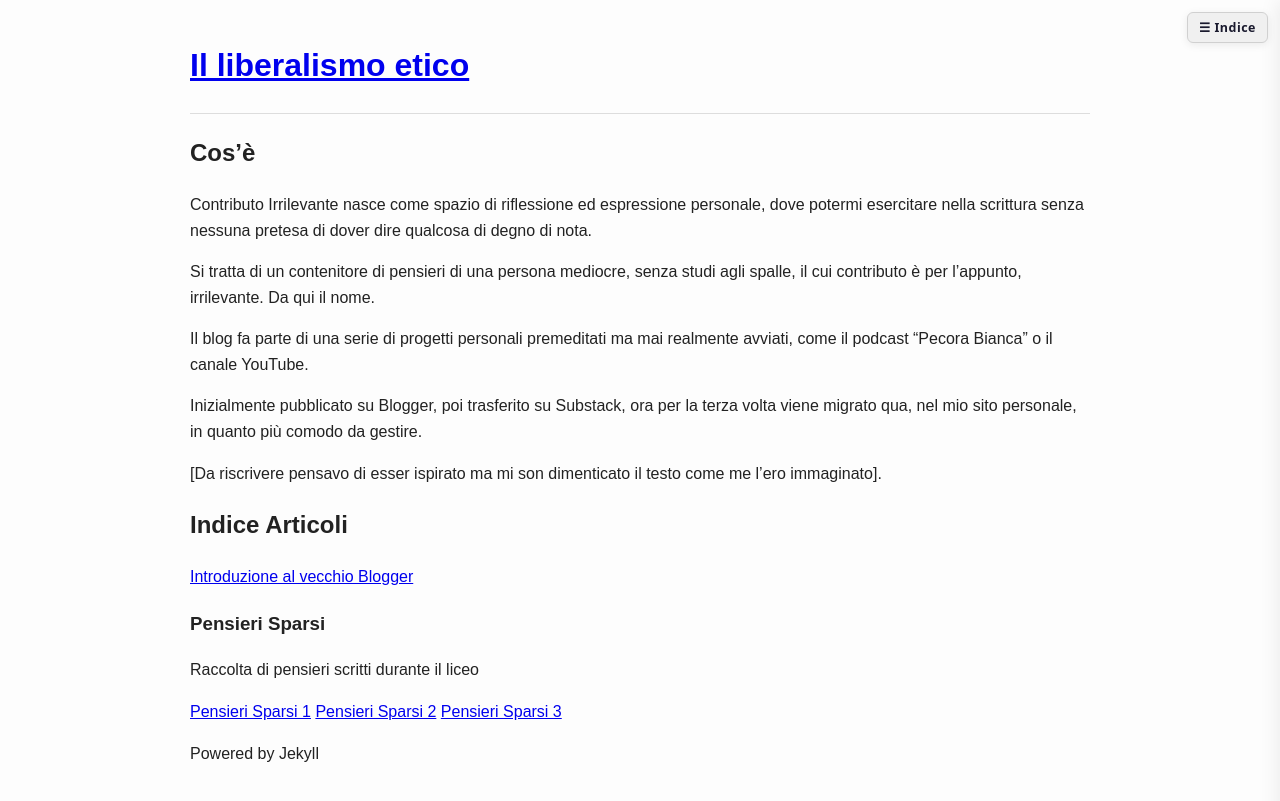
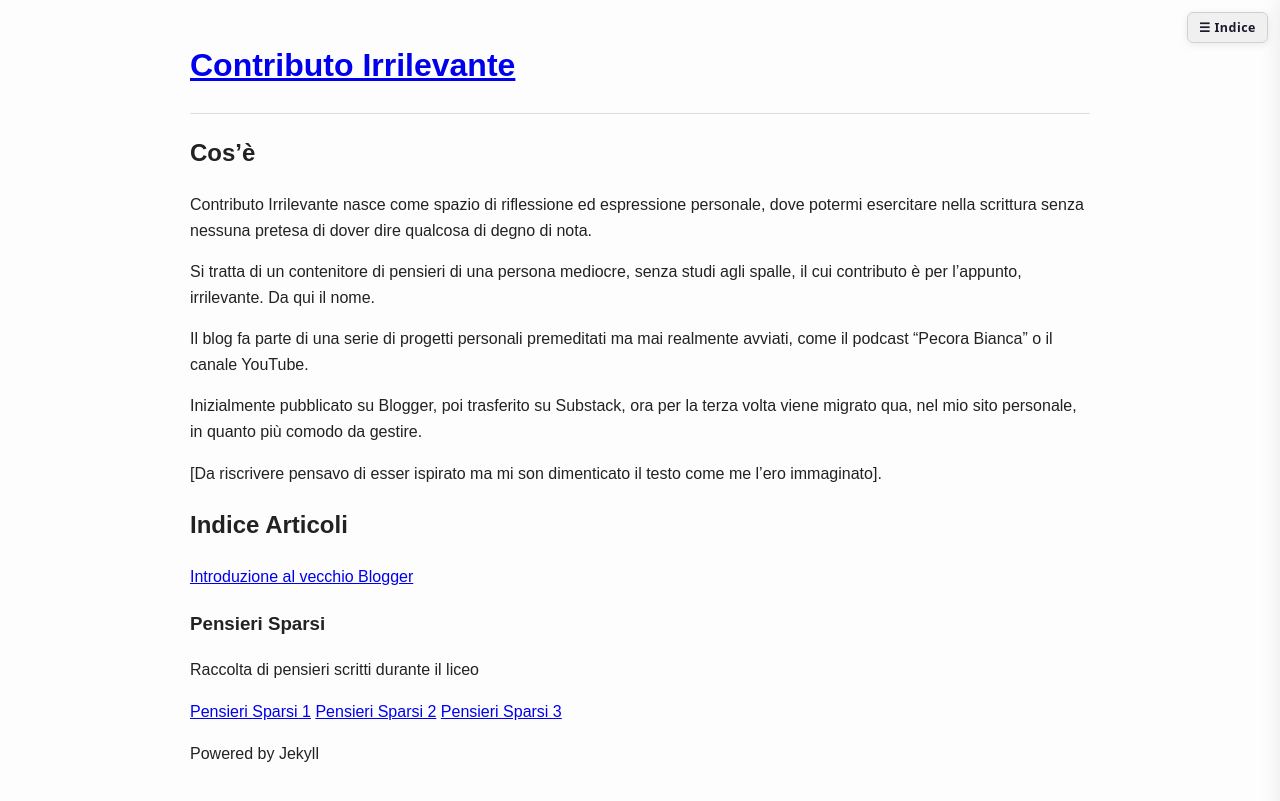
Before and after one commit to comarandr/comarandr.github.io, a Jekyll site: the page built from personali/contributo/ContributoIrrilevante.md, in a window 1280 px wide. Shown: the top 801 px of the page. Built offline with Jekyll 4.4.1, drawn with Linux system fonts in a browser that asks for light colours.

Commit message:
aggiornata intro

```diff
--- a/personali/contributo/ContributoIrrilevante.md
+++ b/personali/contributo/ContributoIrrilevante.md
@@ -1,6 +1,6 @@
 ---
 layout: default
-title: Il liberalismo etico
+title: Contributo Irrilevante
 permalink: /personali/ContributoIrrilevante
 ---
 
```
